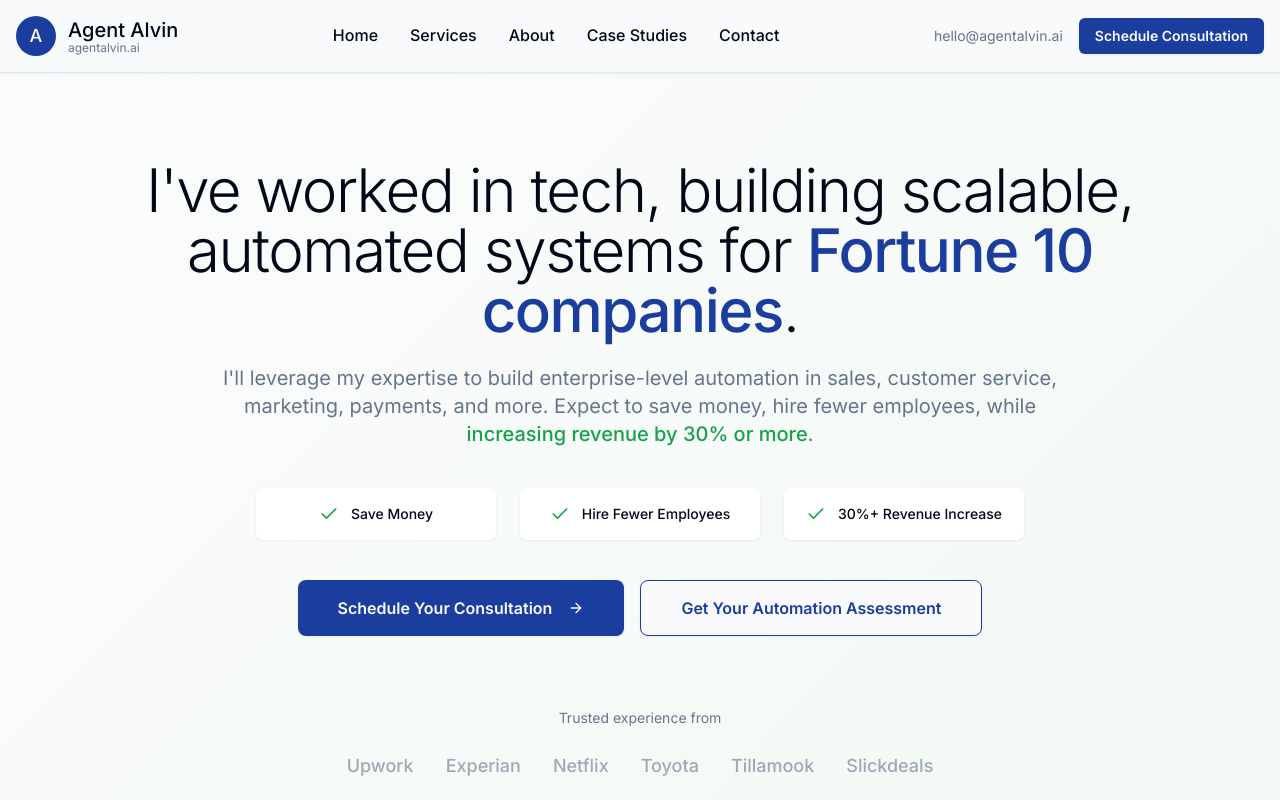
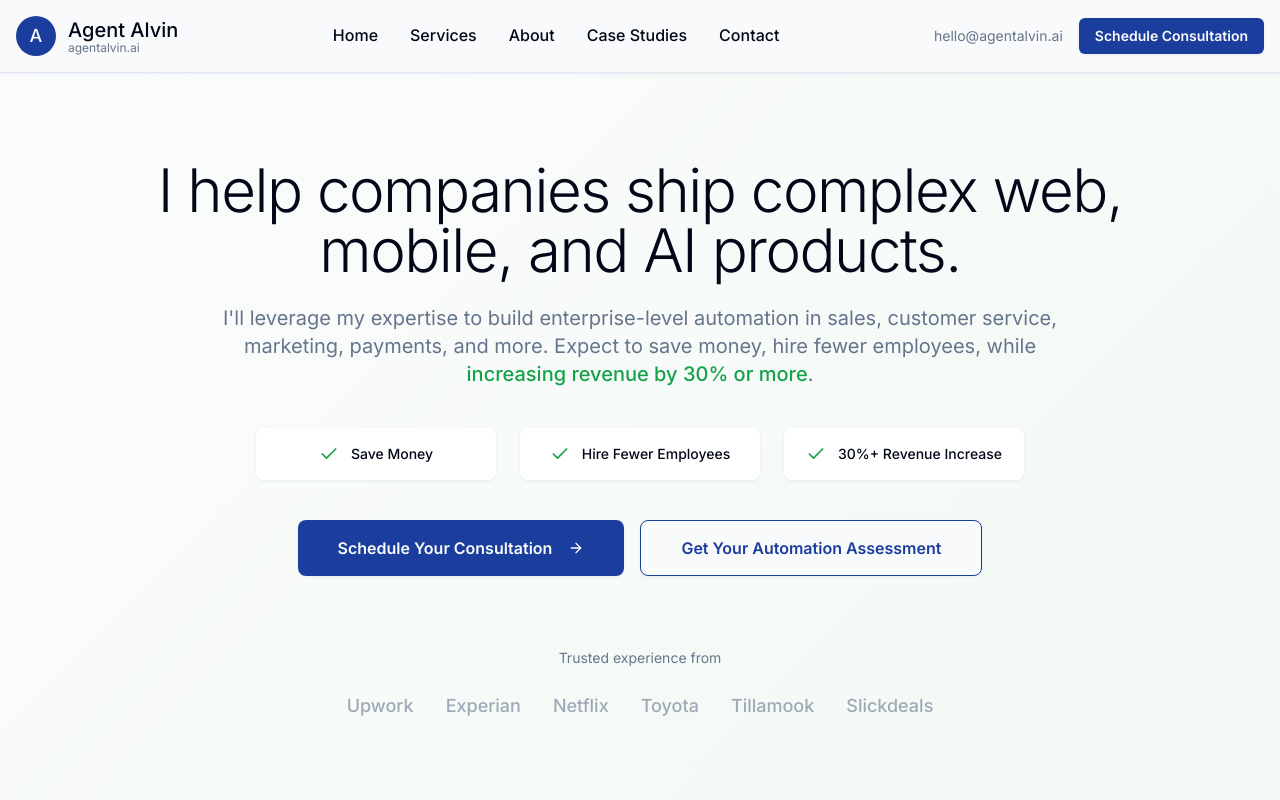
Before and after one commit to agentalvin/vegas-flow-ignite, a React (Vite) app: page / in a window 1280 px wide. Shown: the top 800 px of the page. Built offline with nearby package versions, Linux system fonts and the light colour scheme.

Commit message:
Update hero headline

```diff
--- a/src/components/Hero.tsx
+++ b/src/components/Hero.tsx
@@ -13,8 +13,7 @@ const Hero = () => {
             {/* Main Headline */}
             <div className="space-y-6">
               <h1 className="text-4xl md:text-5xl lg:text-6xl font-light text-foreground leading-tight tracking-tight">
-                I've worked in tech, building scalable, automated systems for{" "}
-                <span className="text-primary font-medium">Fortune 10 companies</span>.
+                I help companies ship complex web, mobile, and AI products.
               </h1>
 
               <div className="max-w-4xl mx-auto">
```
